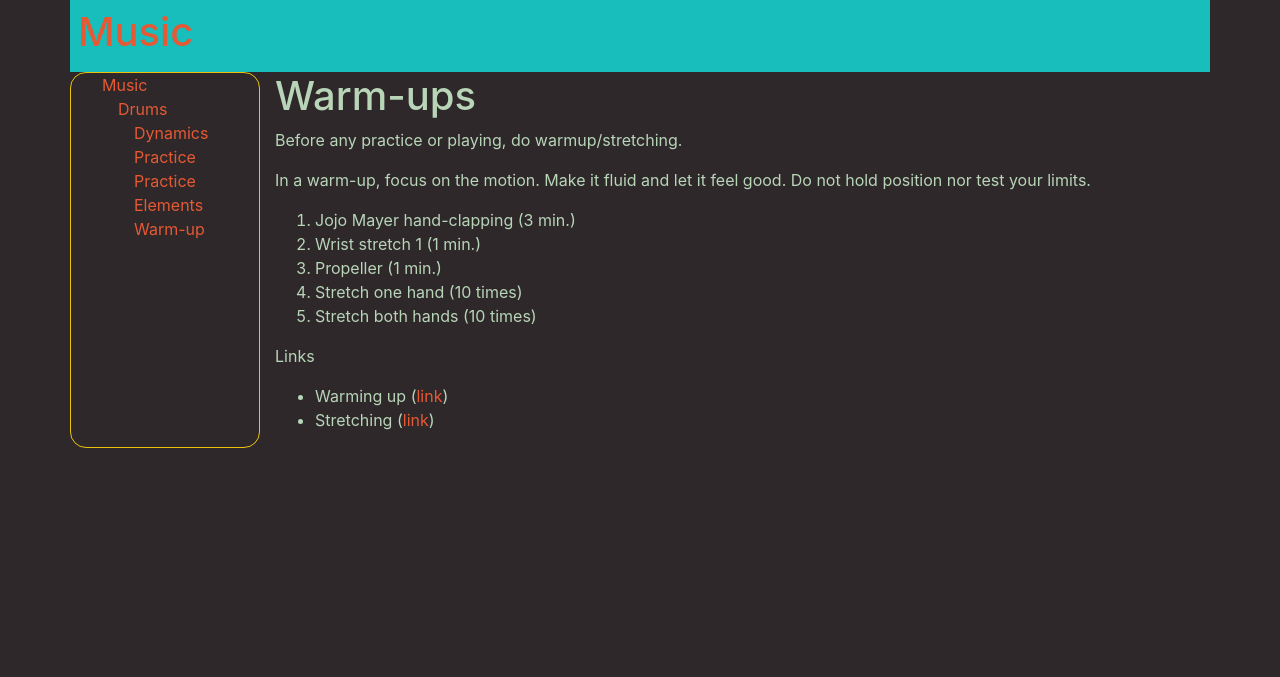
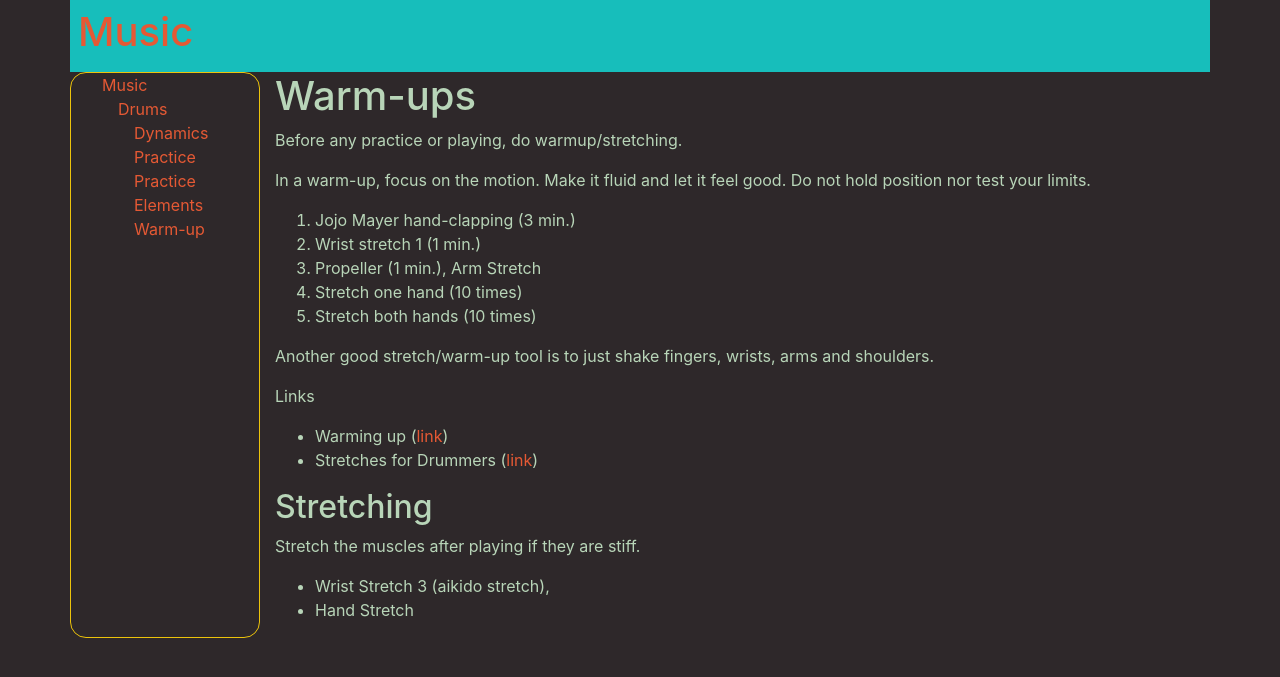
Before and after one commit to MisterY/music-site, a Jekyll site: the page built from drums/warmup.md, in a window 1280 px wide. Shown: the top 677 px of the page. Built offline with Jekyll 4.4.1, drawn with Linux system fonts in a browser that asks for light colours; nearby versions of some CDN libraries; our own code applies the rules of GitHub Pages for plain Markdown files.

Commit message:
stretches

```diff
--- a/drums/warmup.md
+++ b/drums/warmup.md
@@ -9,11 +9,20 @@ In a warm-up, focus on the motion. Make it fluid and let it feel good. Do not ho
 
 1. Jojo Mayer hand-clapping (3 min.)
 2. Wrist stretch 1 (1 min.)
-3. Propeller (1 min.)
+3. Propeller (1 min.), Arm Stretch
 4. Stretch one hand (10 times)
 5. Stretch both hands (10 times)
+
+Another good stretch/warm-up tool is to just shake fingers, wrists, arms and shoulders.
 
 Links
 
 - Warming up ([link](http://www.drummercafe.com/education/lessons/stretching-and-warming-up-the-body.html))
-- Stretching ([link](http://puppetista.org/drums/stretch.html))
+- Stretches for Drummers ([link](http://puppetista.org/drums/stretch.html))
+
+## Stretching
+
+Stretch the muscles after playing if they are stiff.
+
+- Wrist Stretch 3 (aikido stretch),
+- Hand Stretch
```
